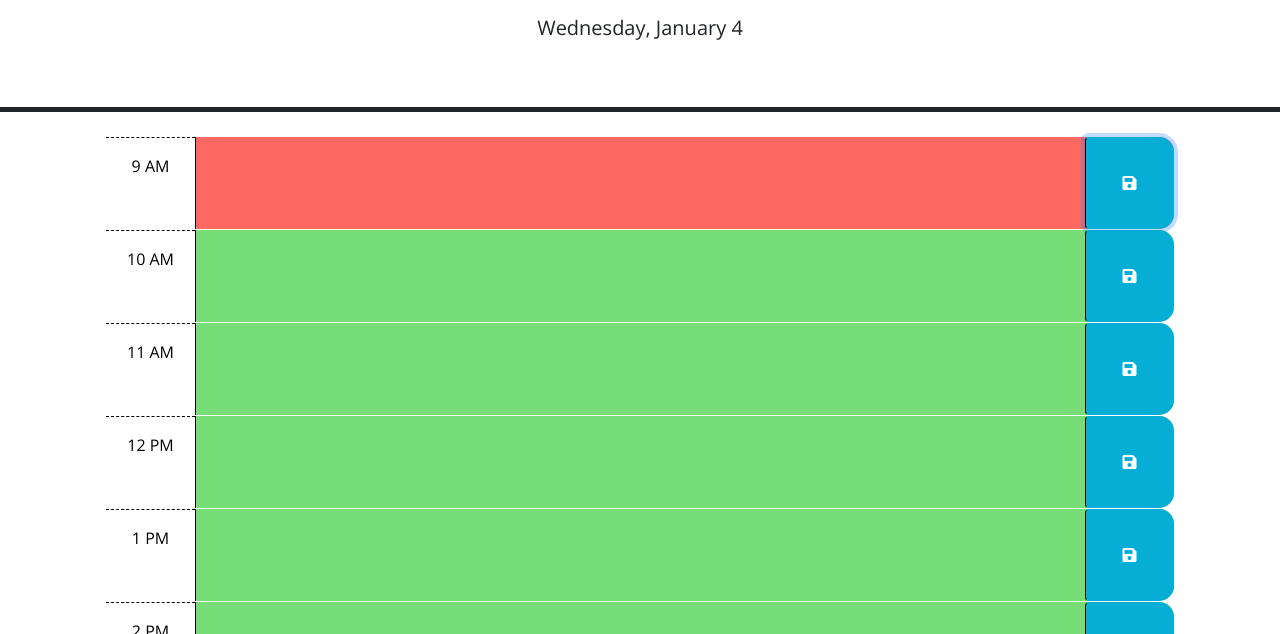
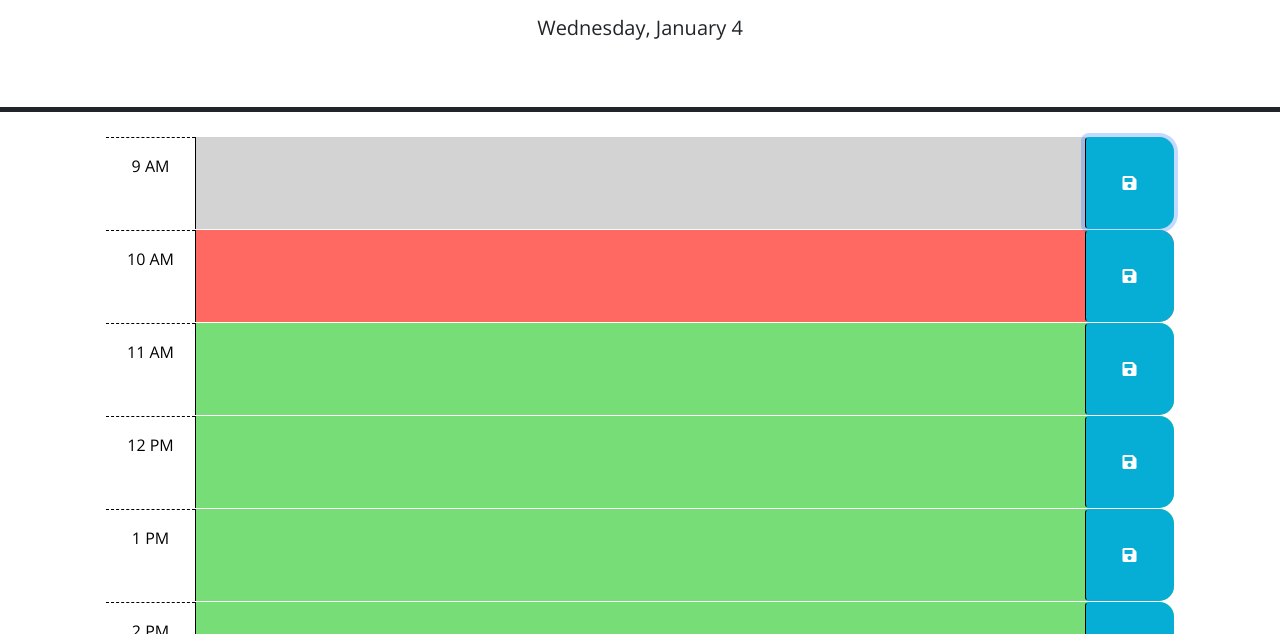
Before and after one commit to michael-loeffler/Work-Day-Scheduler, a plain HTML site: page index.html in a window 1280 px wide. Both pictures are taken after a click on the button 1129 px from the left and 348 px from the top of the page. Shown: the part 166-800 px from the top of the page. Drawn offline with nearby package versions, Linux system fonts and the light colour scheme.

Commit message:
adds all comments to script file and index.html

```diff
--- a/assets/js/script.js
+++ b/assets/js/script.js
@@ -1,62 +1,59 @@
-// Wrap all code that interacts with the DOM in a call to jQuery to ensure that
-// the code isn't run until the browser has finished rendering all the elements
-// in the html.
+// Wrapping the JavaScript code in a jquery call ensures this file isn't run until the browser has loaded all html elements //
 $(function () {
-  // TODO: Add a listener for click events on the save button. This code should
-  // use the id in the containing time-block as a key to save the user input in
-  // local storage.
-  // TODO: Add code to apply the past, present, or future class to each time
-  // block by comparing the id to the current hour.
-  var containerEl = $('.container-lg');
-  var timeBlockEl = $('.time-block');
+//-- DOM DECLARATIONS --//
+  var containerEl = $('.container-lg'); // jquery selector for the container div that contains all time blocks
+  var timeBlockEl = $('.time-block'); // jquery selector for the time block "template" that is written into the HTML file
+//-- VARIABLE INITIALIZATIONS --//
   var id = 9;
-  var time = 9;
+  var time = 10;
   // dayjs().hour();
 
-//-- PROCESS FOR FIRST TIME BLOCK --//
+//-- PROCESS FOR FIRST TIME BLOCK (9 AM) --//
   if (id < time) {
     timeBlockEl.addClass('past');
   } else if (id === time) {
-    timeBlockEl.addClass('present');
+    timeBlockEl.addClass('present');                // adds the appropriate class to the 9 AM time block by comparing the id to the current hour
   } else if (id > time) {
     timeBlockEl.addClass('future');
   };
-  timeBlockEl.children('textarea').text(localStorage.getItem(id));
- //-- PROCESS FOR THE REST OF THE TIME BLOCKS --//
+  timeBlockEl.children('textarea').text(localStorage.getItem(id)); // renders any text stored in local storage for this time block by looking for data stored under a key that matches the id of the 9 AM time block
+
+ //-- PROCESS FOR THE REST OF THE TIME BLOCKS (10 AM - 5 PM) --//
+ // This loop will create the other 8 time blocks by cloning the time block "template" written into the HTML file, and appending it to the container //
   for (var id = 10; id < 18; id++) {
     var cloneEl = timeBlockEl.clone();
     containerEl.append(cloneEl);
-    cloneEl.attr('id', id);
+    cloneEl.attr('id', id); // this is critical: it adds an id attribute to each cloneEl every time the loop runs, and id is incremented each time. So the variable running the loop is also determining the hour that is assigned to each time block
 
-    var amPM = "PM";
+    var amPM = "PM"; // initializes the am/pm of each hour to be PM and only changes it for AM times (id < 12)
     var hour = id;
     if (id > 12) {
-      hour = id - 12;
+      hour = id - 12; // adjusts the time from 24-hr to 12-hr time for display purposes
     } else if (id < 12) {
       var amPM = "AM";
     };
 
-    var hourHeader = $(cloneEl.children('div'));
-    hourHeader.text(hour + " " + amPM);
-    cloneEl.children('textarea').text(localStorage.getItem(id));
+    var hourHeader = $(cloneEl.children('div')); // jquery selector for the div child of each time block; where the hour is to be displayed
+    hourHeader.text(hour + " " + amPM); // edits the text of the above div to display the time for that time block
+    cloneEl.children('textarea').text(localStorage.getItem(id)); // renders any text stored in local storage for this time block by looking for data stored under a key that matches the time block's id
 
     if (id < time) {
       cloneEl.addClass('past');
     } else if (id === time) {
-      cloneEl.addClass('present');
+      cloneEl.addClass('present');                // adds the appropriate class to a given time block by comparing the id of that time block to the current hour
     } else if (id > time) {
       cloneEl.addClass('future');
     };
 
   };
-//-- EVENT LISTENER FOR SAVE BUTTONS --//
-  var saveBtnEl = $('button');
+//-- CLICK EVENT LISTENER FOR SAVE BUTTONS --//
+  var saveBtnEl = $('button'); // jquery selector for all button elements
   saveBtnEl.on('click', function () {
-    var timeBlockEl = $(this.parentNode);
-    var timeBlockId = this.parentNode.getAttribute('id');
-    var textArea = timeBlockEl.children('textarea');
-    var userEventText = textArea.val();
-    localStorage.setItem(timeBlockId, userEventText);
+    var timeBlockEl = $(this.parentNode); // determines which time block's save button was clicked
+    var timeBlockId = this.parentNode.getAttribute('id'); // retrieves the id of the time block whose save button was clicked
+    var textArea = timeBlockEl.children('textarea'); // identifies the textarea of the time block whose save button was clicked
+    var userEventText = textArea.val(); // stores the user's input into a variable
+    localStorage.setItem(timeBlockId, userEventText); // stores the user's input into local storage, with the timeblock's id as the key so that it can be rendered in the right place when the page is refreshed
   });
 
 //-- DISPLAYS CURRENT DATE AT TOP OF PAGE --//
--- a/index.html
+++ b/index.html
@@ -26,11 +26,11 @@
     <header class="p-5 mb-4 border-5 border-bottom border-dark text-center">
       <h1 class="display-3">Work Day Scheduler</h1>
       <p class="lead">A simple calendar app for scheduling your work day</p>
-      <p id="currentDay" class="lead"></p>
+      <p id="currentDay" class="lead"></p> <!-- WHERE THE CURRENT DAY AND DATE IS RENDERED -->
     </header>
 
     <div class="container-lg px-5">
-
+      <!-- THE TIME BLOCK "TEMPLATE" REFERENCED IN THE SCRIPT FILE; USED TO CREATE ALL OTHER TIME BLOCKS  -->
       <div id="9" class="row time-block">
         <div class="col-2 col-md-1 hour text-center py-3">9 AM</div>
         <textarea class="col-8 col-md-10 description" rows="3"></textarea>
```
